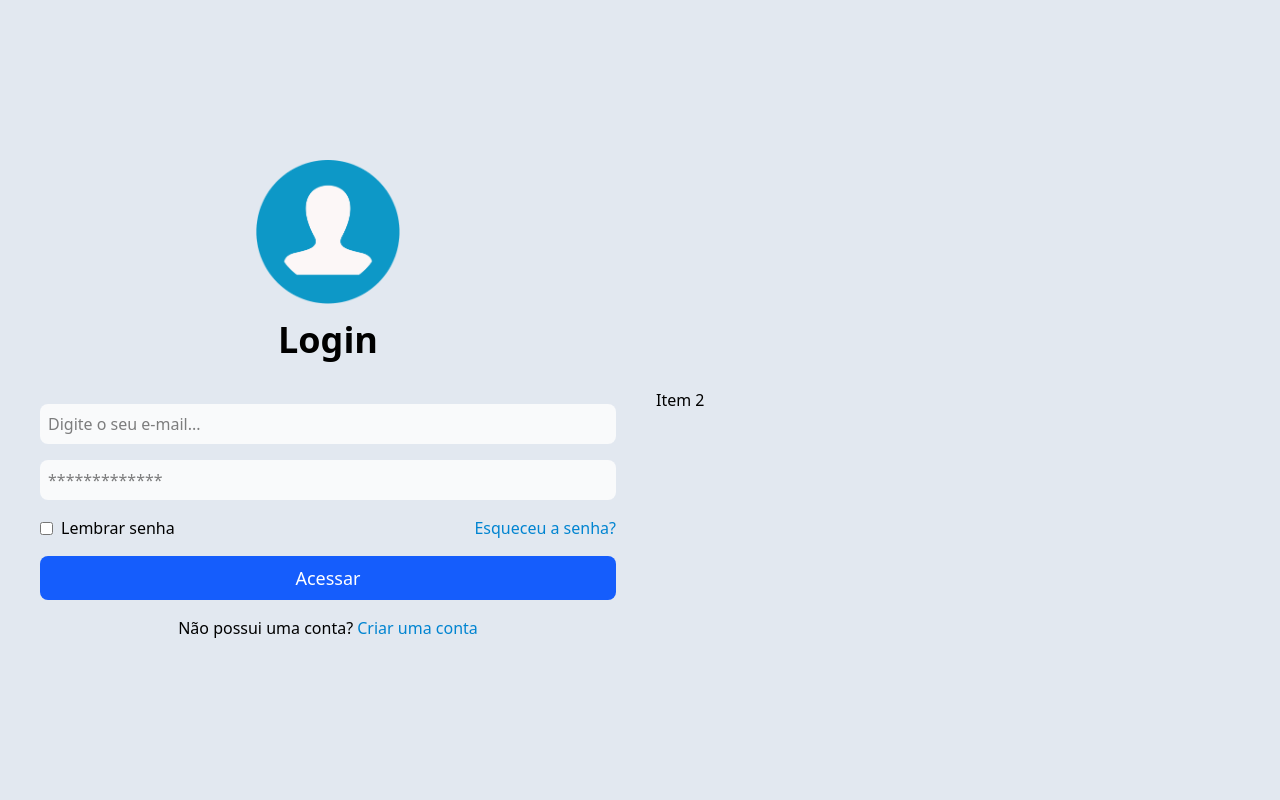
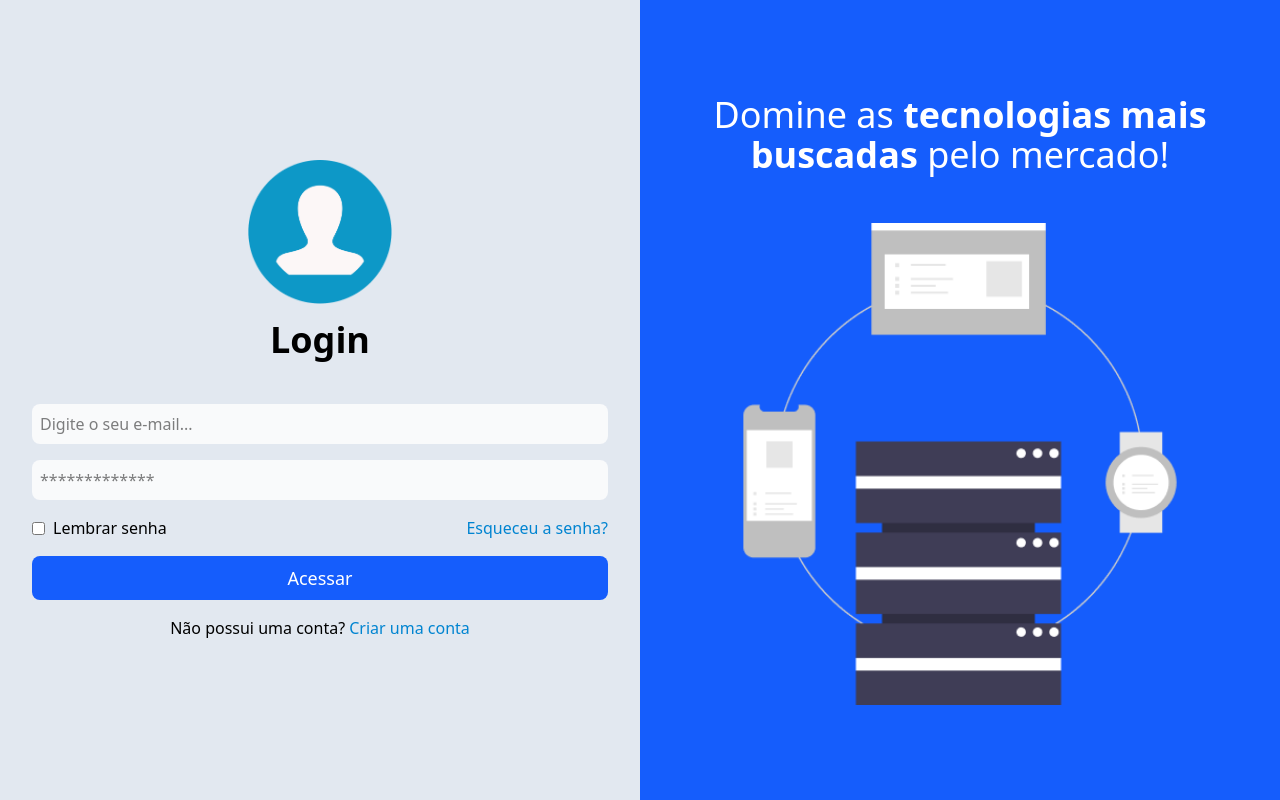
Before and after one commit to sampaiogabriel/login-page, a website: page index.html in a window 1280 px wide. Drawn offline with Linux system fonts and the light colour scheme.

Commit message:
add section img

```diff
--- a/index.html
+++ b/index.html
@@ -64,7 +64,19 @@
         </div>
       </section>
 
-      <section class="hidden md:flex w-full flex-1">Item 2</section>
+      <section
+        class="hidden md:flex gap-8 w-full flex-1 bg-blue-600 h-screen items-center justify-center flex-col p-4"
+      >
+        <h1 class="text-white text-3xl text-center mb-4 max-w-lg lg:text-4xl">
+          Domine as <strong>tecnologias mais buscadas</strong> pelo mercado!
+        </h1>
+
+        <img
+          src="./assets/techs.png"
+          alt="Tecnologias utilizadas no mercado"
+          class="w-3/4 lg:w-full lg:max-w-md"
+        />
+      </section>
     </main>
   </body>
 </html>
```
Also changed, not shown: styles/output.css.
